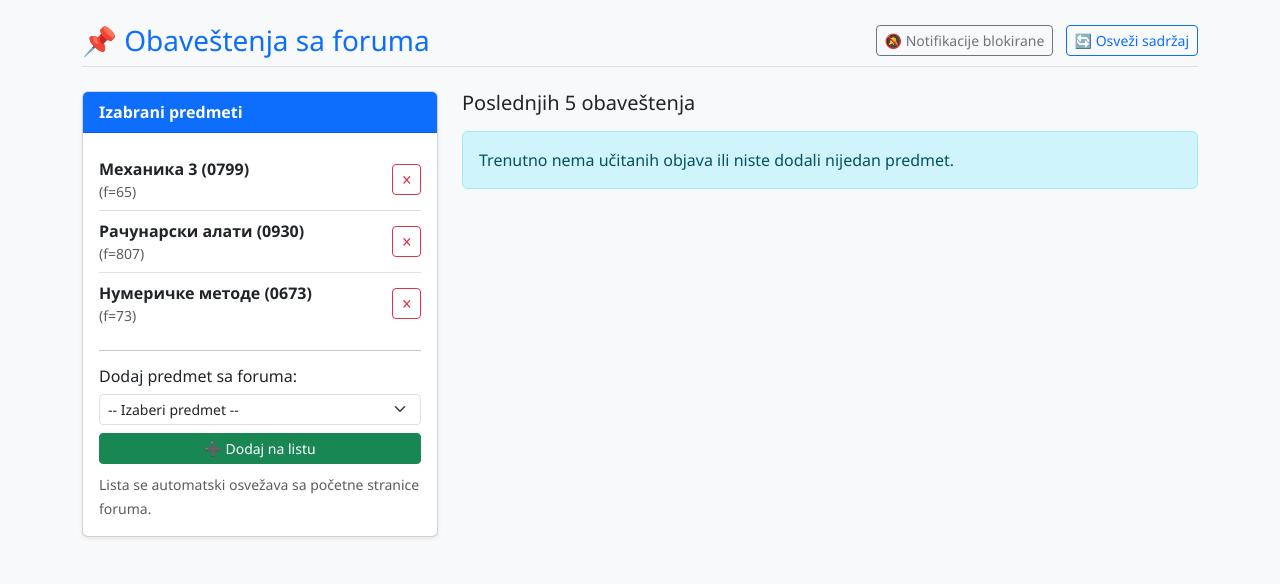
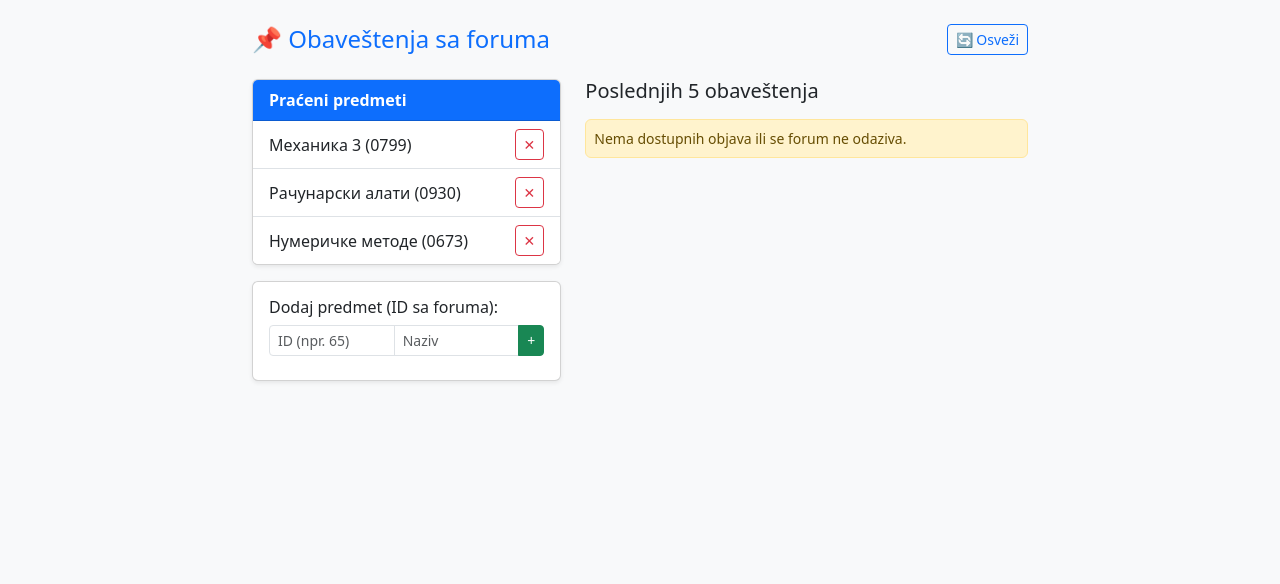
Before and after one commit to nepreporuceno/nepreporuceno.github.io, a Flask app: page / in a window 1280 px wide. Shown: the top 584 px of the page. Run offline with Flask 3, Linux system fonts and the light colour scheme; data that the repository does not hold is empty.

Commit message:
Update index.html

```diff
--- a/templates/index.html
+++ b/templates/index.html
@@ -3,179 +3,73 @@
 <head>
     <meta charset="UTF-8">
     <meta name="viewport" content="width=device-width, initial-scale=1.0">
-    <title>Notifikacije - Mašinski Fakultet</title>
+    <title>Obaveštenja - Mašinski Fakultet</title>
     <link href="https://cdn.jsdelivr.net/npm/bootstrap@5.3.0/dist/css/bootstrap.min.css" rel="stylesheet">
-    <style>
-        body { background-color: #f8f9fa; font-family: 'Segoe UI', Tahoma, Geneva, Verdana, sans-serif; }
-        .post-card { transition: transform 0.1s ease-in-out; }
-        .post-card:hover { transform: translateY(-2px); }
-    </style>
 </head>
-<body class="py-4">
-    <div class="container">
-        <header class="d-flex justify-content-between align-items-center mb-4 pb-2 border-bottom">
-            <h1 class="h3 text-primary m-0">📌 Obaveštenja sa foruma</h1>
-            <div>
-                <button type="button" id="notifyBtn" onclick="requestNotificationPermission()" class="btn btn-outline-warning btn-sm me-2">🔔 Uključi notifikacije</button>
-                <button type="button" onclick="location.reload()" class="btn btn-outline-primary btn-sm">🔄 Osveži sadržaj</button>
-            </div>
-        </header>
+<body class="bg-light py-4">
+    <div class="container" style="max-width: 800px;">
+        <div class="d-flex justify-content-between align-items-center mb-4">
+            <h4 class="m-0 text-primary">📌 Obaveštenja sa foruma</h4>
+            <button onclick="location.reload()" class="btn btn-sm btn-outline-primary">🔄 Osveži</button>
+        </div>
 
-        <div class="row">
-            <!-- Lijeva kolona: Izbor i upravljanje -->
-            <div class="col-md-4 mb-4">
-                <div class="card shadow-sm">
-                    <div class="card-header bg-primary text-white fw-bold">
-                        Izabrani predmeti
-                    </div>
-                    <div class="card-body">
-                        <ul class="list-group list-group-flush mb-3">
-                            {% for subject in subjects %}
-                            <li class="list-group-item d-flex justify-content-between align-items-center px-0">
-                                <div>
-                                    <strong>{{ subject.name }}</strong>
-                                    <small class="text-muted d-block">(f={{ subject.id }})</small>
-                                </div>
-                                <button type="button"
-                                        data-id="{{ subject.id }}"
-                                        onclick="removeSubject(this.getAttribute('data-id'))"
-                                        class="btn btn-outline-danger btn-sm">✕</button>
-                            </li>
-                            {% endfor %}
-                        </ul>
+        <div class="row g-4">
+            <!-- Predmeti -->
+            <div class="col-md-5">
+                <div class="card shadow-sm mb-3">
+                    <div class="card-header bg-primary text-white fw-bold">Praćeni predmeti</div>
+                    <ul class="list-group list-group-flush">
+                        {% for s in subjects %}
+                        <li class="list-group-item d-flex justify-content-between align-items-center">
+                            <span>{{ s.name }}</span>
+                            <button onclick="removeSub({{ s.id }})" class="btn btn-sm btn-outline-danger">✕</button>
+                        </li>
+                        {% endfor %}
+                    </ul>
+                </div>
 
-                        <hr>
-                        <h6>Dodaj predmet sa foruma:</h6>
-                        <div class="mb-2">
-                            <select id="subjectSelect" class="form-select form-select-sm mb-2" aria-label="Izaberi predmet">
-                                <option value="" selected disabled>-- Izaberi predmet --</option>
-                                {% for subj in available_subjects %}
-                                    <option value="{{ subj.id }}" data-name="{{ subj.name }}">{{ subj.name }}</option>
-                                {% endfor %}
-                            </select>
-                            <button type="button" onclick="addSubjectFromSelect()" class="btn btn-success btn-sm w-100">➕ Dodaj na listu</button>
-                        </div>
-                        <small class="text-muted">
-                            Lista se automatski osvežava sa početne stranice foruma.
-                        </small>
+                <div class="card shadow-sm p-3">
+                    <h6 class="mb-2">Dodaj predmet (ID sa foruma):</h6>
+                    <div class="input-group input-group-sm mb-2">
+                        <input type="number" id="customId" class="form-control" placeholder="ID (npr. 65)">
+                        <input type="text" id="customName" class="form-control" placeholder="Naziv">
+                        <button onclick="addCustomSub()" class="btn btn-success">+</button>
                     </div>
                 </div>
             </div>
 
-            <!-- Desna kolona: Prikaz objava -->
-            <div class="col-md-8">
+            <!-- Vesti -->
+            <div class="col-md-7">
                 <h5 class="mb-3">Poslednjih 5 obaveštenja</h5>
                 {% if posts %}
-                    {% for post in posts %}
-                    <div class="card mb-3 shadow-sm post-card" data-link="{{ post.link }}" data-title="{{ post.title }}" data-subject="{{ post.subject_name }}">
-                        <div class="card-body">
-                            <div class="d-flex justify-content-between align-items-start mb-1">
-                                <span class="badge bg-secondary">{{ post.subject_name }}</span>
-                                <small class="text-muted">{{ post.updated }}</small>
-                            </div>
-                            <h6 class="card-title my-2">
-                                <a href="{{ post.link }}" target="_blank" class="text-decoration-none text-dark fw-bold">
-                                    {{ post.title }}
-                                </a>
-                            </h6>
-                            <a href="{{ post.link }}" target="_blank" class="btn btn-link p-0 text-primary small">Otvori na forumu &rarr;</a>
+                    {% for p in posts %}
+                    <div class="card shadow-sm mb-2">
+                        <div class="card-body p-3">
+                            <span class="badge bg-secondary mb-1">{{ p.subject_name }}</span>
+                            <h6 class="mb-1"><a href="{{ p.link }}" target="_blank" class="text-dark text-decoration-none fw-bold">{{ p.title }}</a></h6>
+                            <small class="text-muted">{{ p.updated }}</small>
                         </div>
                     </div>
                     {% endfor %}
                 {% else %}
-                    <div class="alert alert-info">Trenutno nema učitanih objava ili niste dodali nijedan predmet.</div>
+                    <div class="alert alert-warning p-2 small">Nema dostupnih objava ili se forum ne odaziva.</div>
                 {% endif %}
             </div>
         </div>
     </div>
 
     <script>
-        async function addSubjectFromSelect() {
-            const select = document.getElementById('subjectSelect');
-            const selectedOption = select.options[select.selectedIndex];
-
-            if (!select.value) {
-                return alert('Molimo vas da izaberete predmet sa liste!');
-            }
-
-            const id = select.value;
-            const name = selectedOption.getAttribute('data-name');
-
-            await fetch('/add', {
-                method: 'POST',
-                headers: {'Content-Type': 'application/json'},
-                body: JSON.stringify({id: id, name: name})
-            });
+        async function removeSub(id) {
+            await fetch('/remove', {method: 'POST', headers: {'Content-Type': 'application/json'}, body: JSON.stringify({id: id})});
             location.reload();
         }
-
-        async function removeSubject(id) {
-            await fetch('/remove', {
-                method: 'POST',
-                headers: {'Content-Type': 'application/json'},
-                body: JSON.stringify({id: id})
-            });
+        async function addCustomSub() {
+            const id = document.getElementById('customId').value;
+            const name = document.getElementById('customName').value;
+            if(!id || !name) return alert('Unesite ID i naziv!');
+            await fetch('/add', {method: 'POST', headers: {'Content-Type': 'application/json'}, body: JSON.stringify({id: id, name: name})});
             location.reload();
         }
-
-        // --- SISTEM NOTIFIKACIJA ---
-
-        function updateNotifyBtnUI() {
-            const btn = document.getElementById('notifyBtn');
-            if (Notification.permission === 'granted') {
-                btn.className = 'btn btn-outline-success btn-sm me-2';
-                btn.innerText = '🔔 Notifikacije aktivne';
-            } else if (Notification.permission === 'denied') {
-                btn.className = 'btn btn-outline-secondary btn-sm me-2';
-                btn.innerText = '🔕 Notifikacije blokirane';
-            }
-        }
-
-        function requestNotificationPermission() {
-            if (!("Notification" in window)) {
-                alert("Vaš pregledač ne podržava notifikacije.");
-                return;
-            }
-            Notification.requestPermission().then(permission => {
-                updateNotifyBtnUI();
-                if (permission === 'granted') {
-                    checkAndShowNewNotifications();
-                }
-            });
-        }
-
-        function checkAndShowNewNotifications() {
-            if (Notification.permission !== 'granted') return;
-
-            const firstPost = document.querySelector('.post-card');
-            if (!firstPost) return;
-
-            const latestLink = firstPost.getAttribute('data-link');
-            const latestTitle = firstPost.getAttribute('data-title');
-            const latestSubject = firstPost.getAttribute('data-subject');
-
-            const lastSeenLink = localStorage.getItem('last_seen_post_link');
-
-            // Ako postoji nova objava koju nismo ranije videli
-            if (lastSeenLink && lastSeenLink !== latestLink) {
-                const notification = new Notification(`Novo obaveštenje: ${latestSubject}`, {
-                    body: latestTitle,
-                    icon: 'https://cdn-icons-png.flaticon.com/512/3602/3602145.png'
-                });
-
-                notification.onclick = function() {
-                    window.open(latestLink, '_blank');
-                };
-            }
-
-            // Zapamti poslednju objavu
-            localStorage.setItem('last_seen_post_link', latestLink);
-        }
-
-        document.addEventListener('DOMContentLoaded', () => {
-            updateNotifyBtnUI();
-            checkAndShowNewNotifications();
-        });
     </script>
 </body>
 </html>
```
